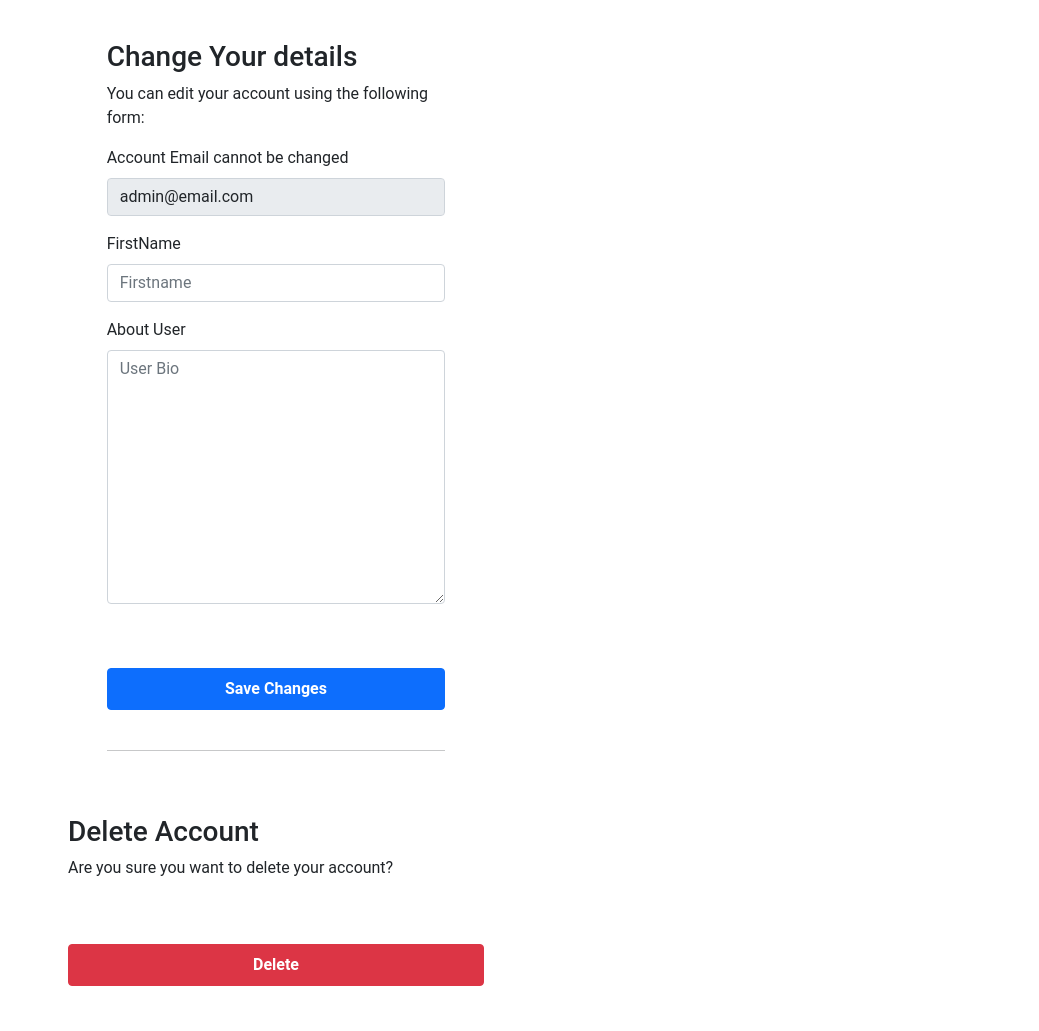
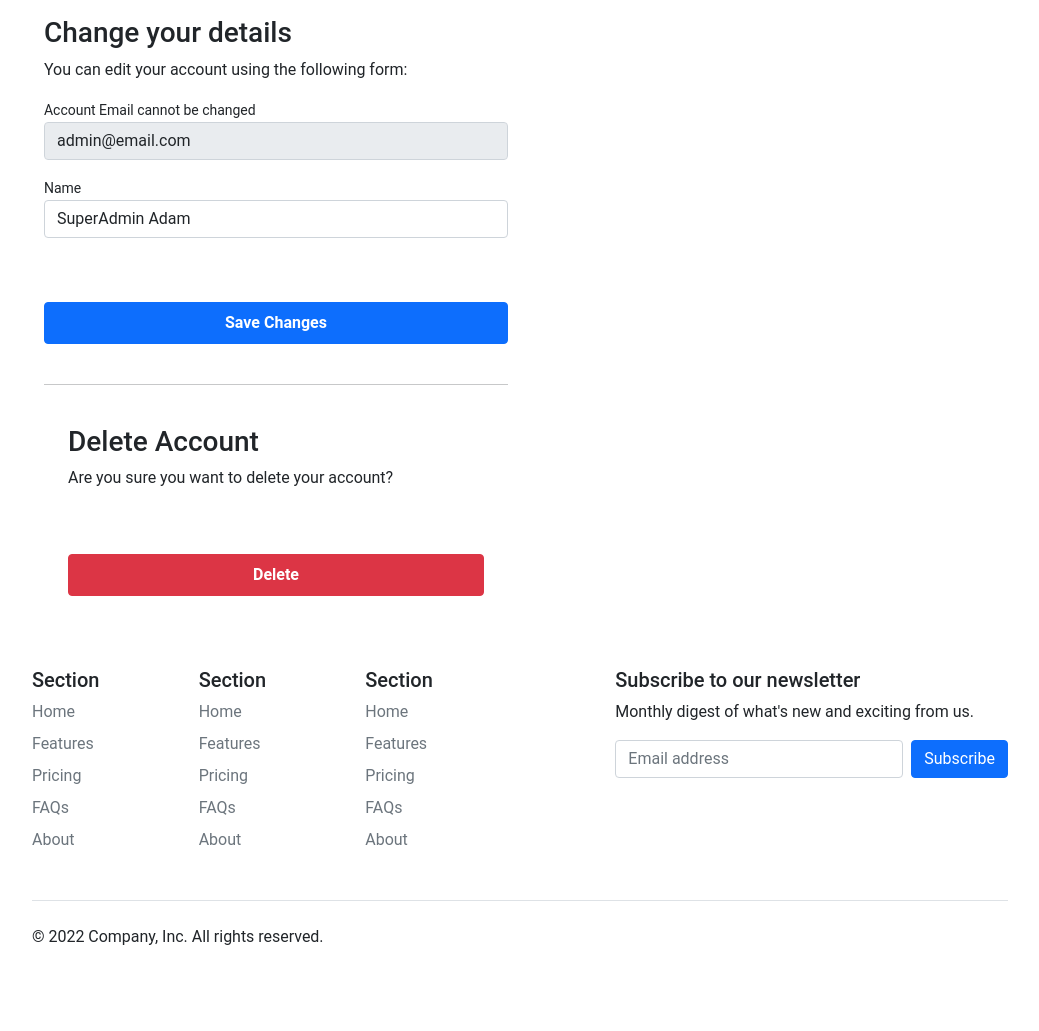
Before and after one commit to Shuvam77/ecommerce_v1, a Django app: page /account/profile/edit/ in a window 1280 px wide. Shown: the part 94-1125 px from the top of the page, without its empty margins (120-1159 px from the left). After the commit the page ends 1039 px from the top, so only its background shows below. Run offline with Django 4.2, Linux system fonts and the light colour scheme; a user stored in the database is signed in; data that the repository does not hold is empty.

Commit message:
address and userdetail CRUD complete

```diff
--- a/account/forms.py
+++ b/account/forms.py
@@ -59,14 +59,14 @@ class UserEditForm(forms.ModelForm):
         attrs={'class': 'form-control mb-3', 'placeholder': 'Email Address', 'id':'form-email', 'readonly':'readonly'}))
     # user_name = forms.CharField(label='Username', min_length=4, max_length=50, widget=forms.TextInput(
     #     attrs={'class': 'form-control mb-3', 'placeholder': 'Username', 'id': 'form-username', 'readonly': 'readonly'}))
-    first_name = forms.CharField(label='FirstName', min_length=4, max_length=50, widget=forms.TextInput(
+    name = forms.CharField(label='Name', min_length=4, max_length=50, widget=forms.TextInput(
         attrs={'class': 'form-control mb-3', 'placeholder': 'Firstname', 'id': 'form-firstname'}))
-    about = forms.CharField(label='About User', min_length=20, max_length=150, widget=forms.Textarea(
-        attrs={'class': 'form-control mb-3', 'placeholder': 'User Bio', 'id': 'form-bio'}))
+    # about = forms.CharField(label='About User', min_length=20, max_length=150, widget=forms.Textarea(
+    #     attrs={'class': 'form-control mb-3', 'placeholder': 'User Bio', 'id': 'form-bio'}))
 
     class Meta:
         model = Customer
-        fields = ('email', 'first_name', 'about')
+        fields = ('email', 'name')
 
     def __init__(self, *args, **kwargs):
         super().__init__(*args, **kwargs)
--- a/account/urls.py
+++ b/account/urls.py
@@ -57,8 +57,8 @@ urlpatterns = [
     path("addresses/", views.view_address, name="addresses"),
     path("add_address/", views.add_address, name="add_address"),
     path("addresses/edit/<slug:id>/", views.edit_address, name="edit_address"),
-    # path("addresses/delete/<slug:id>/", views.delete_address, name="delete_address"),
-    # path("addresses/set_default/<slug:id>/", views.set_default, name="set_default"),
+    path("addresses/delete/<slug:id>/", views.delete_address, name="delete_address"),
+    path("addresses/set_default/<slug:id>/", views.set_default, name="set_default"),
 
     path("orders/", views.view_orders, name="orders"),
 
--- a/account/views.py
+++ b/account/views.py
@@ -73,6 +73,7 @@ def edit_details(request):
         user_form = UserEditForm(instance=request.user, data=request.POST)
         if user_form.is_valid():
             user_form.save()
+        return redirect("account:dashboard")
     else:
         user_form = UserEditForm(instance = request.user)
     return render(request, 'account/dashboard/edit_details.html', {'user_form':user_form})
@@ -122,3 +123,14 @@ def edit_address(request, id):
         address = get_object_or_404(Address, pk=id, customer=request.user)
         form = UserAddressForm(instance=address)
     return render(request, "account/dashboard/edit_address.html", {"form": form})
+
+@login_required
+def delete_address(request, id):
+    address = get_object_or_404(Address, pk=id, customer=request.user).delete()
+    return redirect ("account:addresses")
+
+@login_required
+def set_default(request, id):
+    Address.objects.filter(customer=request.user, default=True).update(default=False)
+    Address.objects.filter(pk=id, customer=request.user).update(default=True)
+    return redirect ("account:addresses")
--- a/templates/account/dashboard/edit_details.html
+++ b/templates/account/dashboard/edit_details.html
@@ -3,44 +3,29 @@
 
 {% block sub_content %}
 
-<form class="account-from p-4 rounded col-lg-10 mx-auto" action="" enctype="multipart/form-data" method="post">
-    {% csrf_token %}
-
-    {% if user_form.is_valid %}
+<form class="account-form" method="post" enctype="multipart/form-data">
+    {% if user_form.is_valid and profile_form.is_valid  %}
     <div class="alert alert-primary" role="alert">
-        Details successfully uploaded!
+        Details successfully updated!
     </div>
     <p class="small text-center pt-0">
-        <a href="{% url 'account:dashboard' %}">Back to Dashboard</a>
+        <a href="{% url "account:dashboard" %}">Back to Dashboard</a>
     </p>
-
-    {% else %}
-    <h3>Change Your details</h3>
+    {%else%}
+    <h3>Change your details</h3>
     <p>You can edit your account using the following form:</p>
-
     {% endif %}
-
     {% if form.errors %}
     <div class="alert alert-primary" role="alert">
         Error: Please try again!
     </div>
-
     {% endif %}
-
-    <label class="form-label">{{user_form.email.label}}</label>
-    {{user_form.email}}
-
-    {% comment %} <label class="form-label">{{user_form.user_name.label}}</label>
-    {{user_from.user_name}} {% endcomment %}
-
-    <label class="form-label">{{user_form.first_name.label}}</label>
-    {{user_form.first_name}}
-
-    <label class="form-label">{{user_form.about.label}}</label>
-    {{user_form.about}}
-
-
-    <button class="btn btn-primary btn-block py-2 mb-4 mt-5 fw-bold w-100" type="submit" value="save-changes">Save
+    {% csrf_token %}
+    <label class="small font-weight-bold">{{ user_form.email.label}}</label>
+    {{ user_form.email }}
+    <label class="small font-weight-bold">{{ user_form.name.label}}</label>
+    {{ user_form.name }}
+    <button class="btn btn-primary btn-block py-2 mb-4 mt-5 fw-bold w-100" type="submit" value="Save changes">Save
         Changes</button>
     <hr class="mb-3">
 </form>
```
Also changed, not shown: templates/account/dashboard/addresses.html (+4 -4 lines), db.sqlite3.
